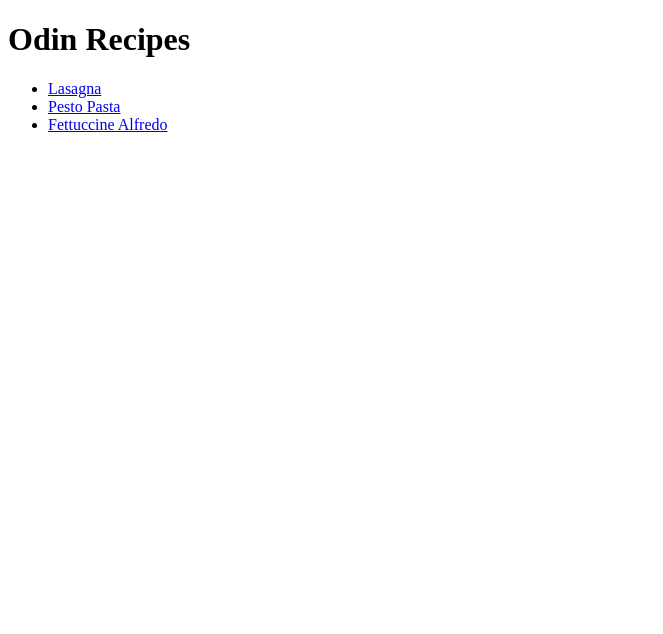
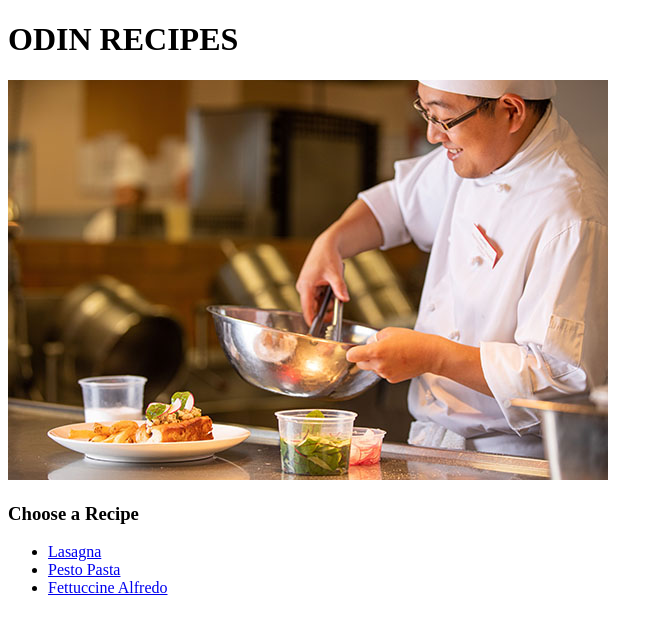
Before and after one commit to mcarpegna/odin_recipes, a plain HTML site: page index.html in a window 1280 px wide. Shown: the whole page, without its empty margins (0-663 px from the left). Drawn offline with Linux system fonts and the light colour scheme.

Commit message:
Add some improvements

```diff
--- a/index.html
+++ b/index.html
@@ -8,7 +8,11 @@
 </head>
 
 <body>
-    <h1>Odin Recipes</h1>
+    <h1>ODIN RECIPES</h1>
+
+    <img src="images/cook.webp" alt="cook">
+
+    <h3>Choose a Recipe</h3>
 
     <ul>
         <li><a href="recipes/lasagna.html">Lasagna</a></li>
```
Also changed, not shown: recipes/fettuccine.html (+1 -0 lines), recipes/lasagna.html (+1 -0 lines), recipes/pesto_pasta.html (+2 -0 lines), images/cook.webp (added), 1 other file.
